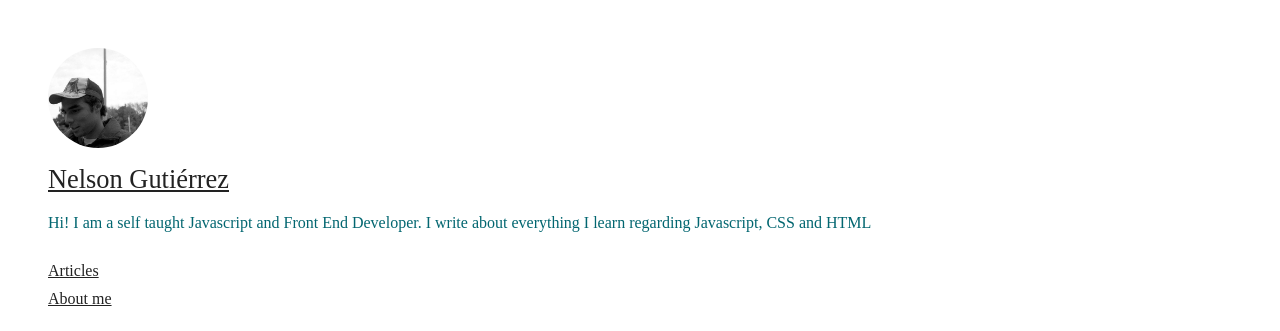
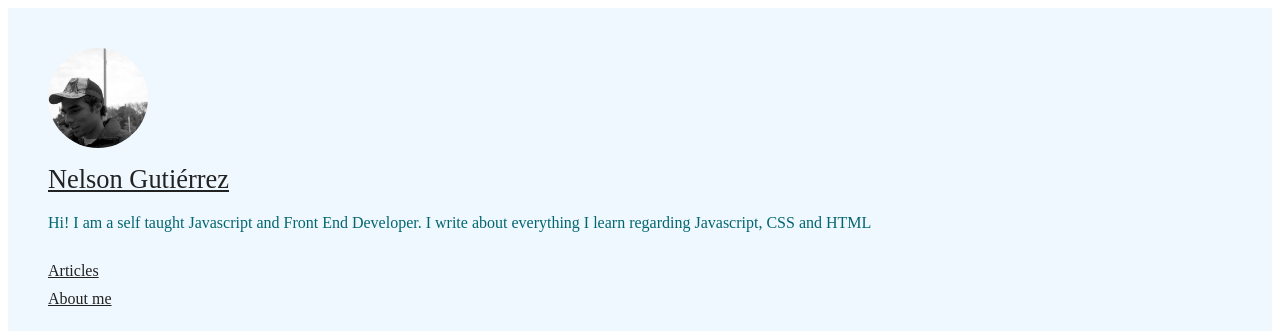
Before and after one commit to nelsonGuti/Blog, a Gatsby site: page /tags in a window 1280 px wide. Shown: the top 331 px of the page. Built offline with nearby package versions, Linux system fonts and the light colour scheme; Gatsby itself is replaced by a stand-in of ours; some packages are replaced by stand-ins of ours.

Commit message:
Update style.scss

```diff
--- a/src/components/Sidebar/style.scss
+++ b/src/components/Sidebar/style.scss
@@ -2,6 +2,8 @@
 @import "../../assets/scss/mixins";
 
 .sidebar {
+    background-color: aliceblue;
+    padding-bottom: 1.2rem;
     width: 100%;
     &__inner {
         position: relative;
```
